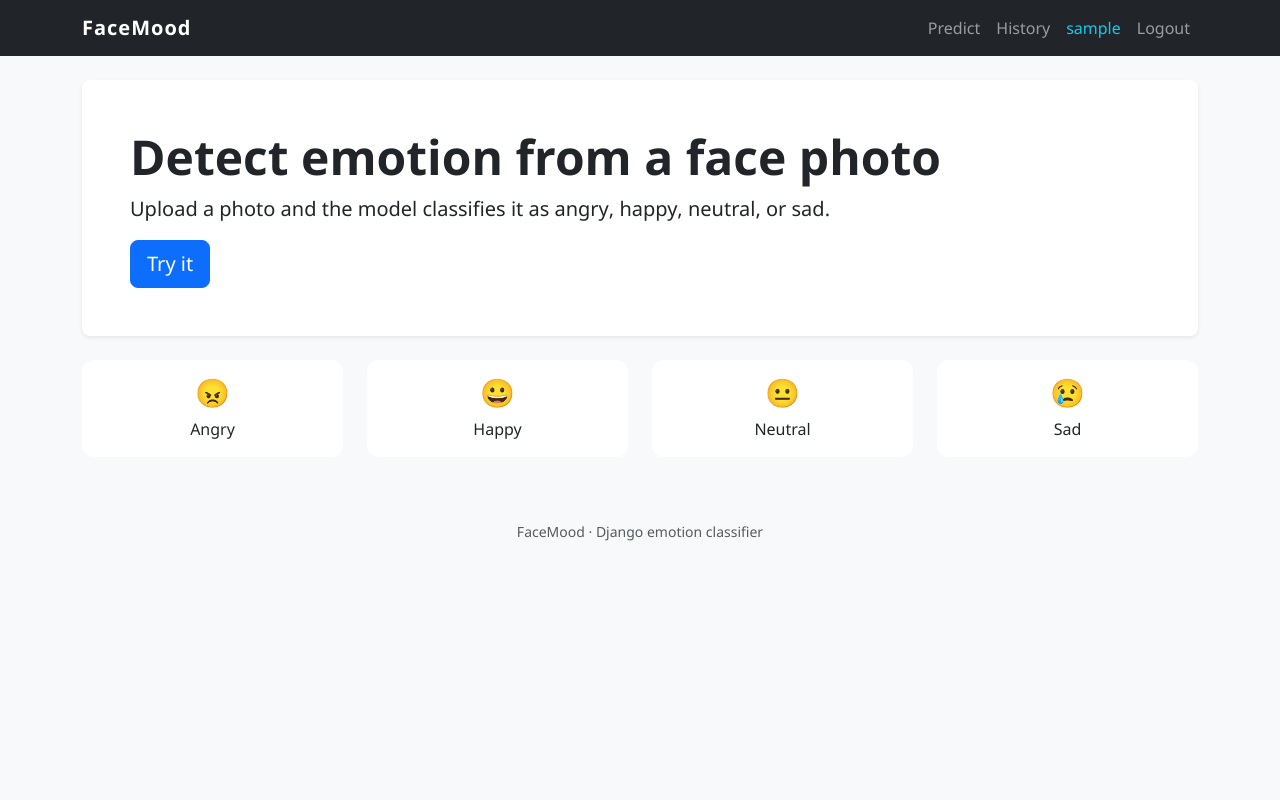
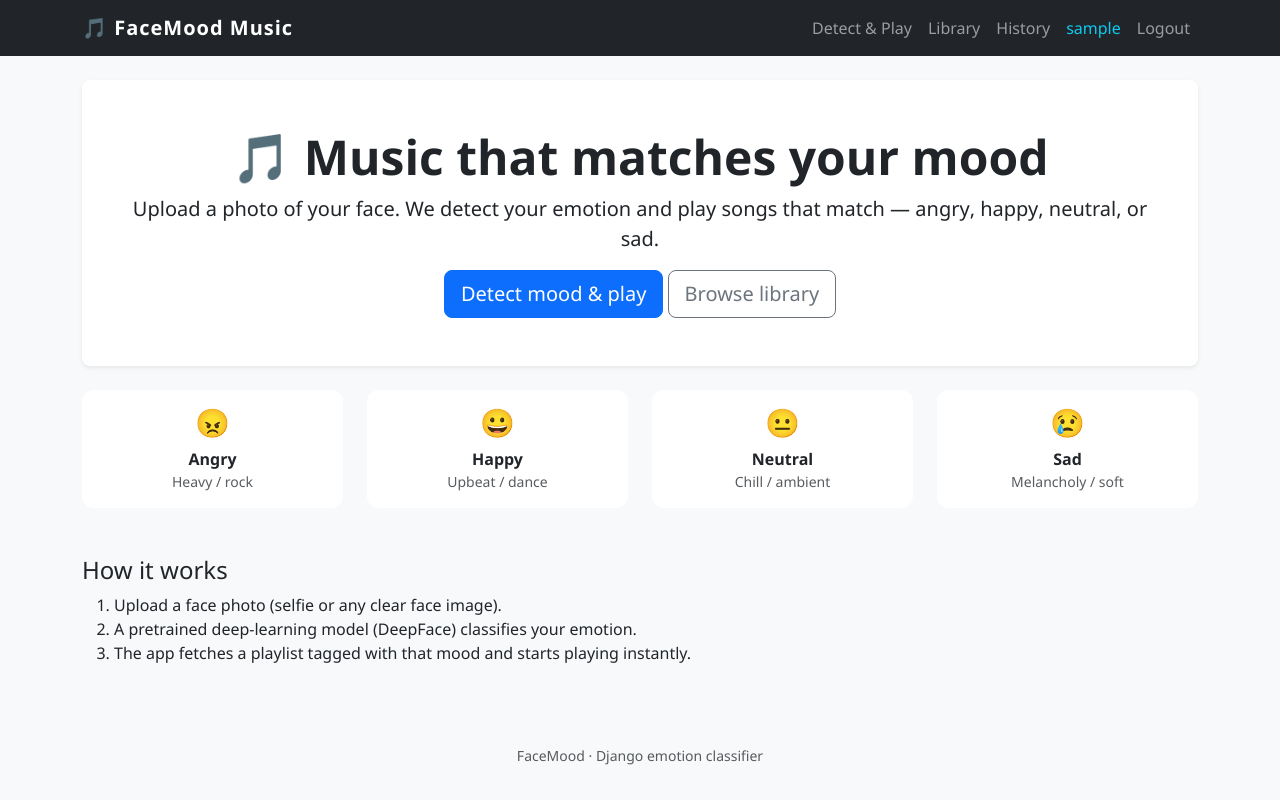
Before and after one commit to maheshmasanam123/emotion-detection-django, a Django app: page / in a window 1280 px wide. Run offline with Django 4.2, Linux system fonts and the light colour scheme; the visitor is signed in with stand-in values (Sample User, id 1).

Commit message:
Add mood-based music player: Song model, playlist UI, library page

```diff
--- a/mp/urls.py
+++ b/mp/urls.py
@@ -9,4 +9,5 @@ urlpatterns = [
     path("upload/", views.upload, name="upload"),
     path("result/<int:pk>/", views.result, name="result"),
     path("history/", views.history, name="history"),
+    path("library/", views.library, name="library"),
 ]
--- a/mp/views.py
+++ b/mp/views.py
@@ -3,7 +3,7 @@ from django.shortcuts import get_object_or_404, redirect, render
 
 from .emotion import predict_emotion
 from .forms import UploadImageForm
-from .models import Prediction
+from .models import Prediction, Song
 
 
 def home(request):
@@ -37,10 +37,15 @@ def result(request, pk):
     sorted_scores = sorted(
         prediction.raw_scores.items(), key=lambda kv: kv[1], reverse=True
     )
+    playlist = Song.objects.filter(mood=prediction.predicted_emotion).order_by("?")[:20]
     return render(
         request,
         "mp/result.html",
-        {"prediction": prediction, "sorted_scores": sorted_scores},
+        {
+            "prediction": prediction,
+            "sorted_scores": sorted_scores,
+            "playlist": playlist,
+        },
     )
 
 
@@ -48,3 +53,11 @@ def result(request, pk):
 def history(request):
     predictions = Prediction.objects.filter(user=request.user)
     return render(request, "mp/history.html", {"predictions": predictions})
+
+
+def library(request):
+    songs_by_mood = {
+        mood: Song.objects.filter(mood=mood)
+        for mood in ("angry", "happy", "neutral", "sad")
+    }
+    return render(request, "mp/library.html", {"songs_by_mood": songs_by_mood})
--- a/templates/base.html
+++ b/templates/base.html
@@ -11,11 +11,12 @@
 <body class="bg-light">
 <nav class="navbar navbar-expand-lg navbar-dark bg-dark mb-4">
   <div class="container">
-    <a class="navbar-brand fw-bold" href="{% url 'mp:home' %}">FaceMood</a>
+    <a class="navbar-brand fw-bold" href="{% url 'mp:home' %}">🎵 FaceMood Music</a>
     <div class="collapse navbar-collapse">
       <ul class="navbar-nav ms-auto">
         {% if user.is_authenticated %}
-          <li class="nav-item"><a class="nav-link" href="{% url 'mp:upload' %}">Predict</a></li>
+          <li class="nav-item"><a class="nav-link" href="{% url 'mp:upload' %}">Detect &amp; Play</a></li>
+          <li class="nav-item"><a class="nav-link" href="{% url 'mp:library' %}">Library</a></li>
           <li class="nav-item"><a class="nav-link" href="{% url 'mp:history' %}">History</a></li>
           <li class="nav-item"><span class="nav-link text-info">{{ user.username }}</span></li>
           <li class="nav-item">
--- a/templates/mp/home.html
+++ b/templates/mp/home.html
@@ -1,21 +1,31 @@
 {% extends "base.html" %}
-{% block title %}Home &middot; FaceMood{% endblock %}
+{% block title %}Home &middot; FaceMood Music{% endblock %}
 {% block content %}
-<div class="p-5 mb-4 bg-white rounded-3 shadow-sm">
-  <h1 class="display-5 fw-bold">Detect emotion from a face photo</h1>
-  <p class="lead">Upload a photo and the model classifies it as <strong>angry</strong>, <strong>happy</strong>, <strong>neutral</strong>, or <strong>sad</strong>.</p>
+<div class="p-5 mb-4 bg-white rounded-3 shadow-sm text-center">
+  <h1 class="display-5 fw-bold">🎵 Music that matches your mood</h1>
+  <p class="lead">Upload a photo of your face. We detect your emotion and play songs that match — <strong>angry</strong>, <strong>happy</strong>, <strong>neutral</strong>, or <strong>sad</strong>.</p>
   {% if user.is_authenticated %}
-    <a class="btn btn-primary btn-lg" href="{% url 'mp:upload' %}">Try it</a>
+    <a class="btn btn-primary btn-lg" href="{% url 'mp:upload' %}">Detect mood & play</a>
+    <a class="btn btn-outline-secondary btn-lg" href="{% url 'mp:library' %}">Browse library</a>
   {% else %}
     <a class="btn btn-primary btn-lg" href="{% url 'accounts:login' %}">Login to start</a>
     <a class="btn btn-outline-secondary btn-lg" href="{% url 'accounts:signup' %}">Create account</a>
   {% endif %}
 </div>
 
-<div class="row g-4">
-  <div class="col-md-3"><div class="card text-center p-3"><h3>😠</h3><div>Angry</div></div></div>
-  <div class="col-md-3"><div class="card text-center p-3"><h3>😀</h3><div>Happy</div></div></div>
-  <div class="col-md-3"><div class="card text-center p-3"><h3>😐</h3><div>Neutral</div></div></div>
-  <div class="col-md-3"><div class="card text-center p-3"><h3>😢</h3><div>Sad</div></div></div>
+<div class="row g-4 text-center">
+  <div class="col-md-3"><div class="card p-3"><h3>😠</h3><div class="fw-bold">Angry</div><small class="text-muted">Heavy / rock</small></div></div>
+  <div class="col-md-3"><div class="card p-3"><h3>😀</h3><div class="fw-bold">Happy</div><small class="text-muted">Upbeat / dance</small></div></div>
+  <div class="col-md-3"><div class="card p-3"><h3>😐</h3><div class="fw-bold">Neutral</div><small class="text-muted">Chill / ambient</small></div></div>
+  <div class="col-md-3"><div class="card p-3"><h3>😢</h3><div class="fw-bold">Sad</div><small class="text-muted">Melancholy / soft</small></div></div>
+</div>
+
+<div class="mt-5">
+  <h4>How it works</h4>
+  <ol>
+    <li>Upload a face photo (selfie or any clear face image).</li>
+    <li>A pretrained deep-learning model (DeepFace) classifies your emotion.</li>
+    <li>The app fetches a playlist tagged with that mood and starts playing instantly.</li>
+  </ol>
 </div>
 {% endblock %}
```
Also changed, not shown: mp/admin.py (+8 -1 lines), mp/models.py (+23 -0 lines), templates/mp/library.html (added, +29 -0 lines), templates/mp/result.html (+101 -13 lines), templates/mp/upload.html (+4 -3 lines), README.md.
